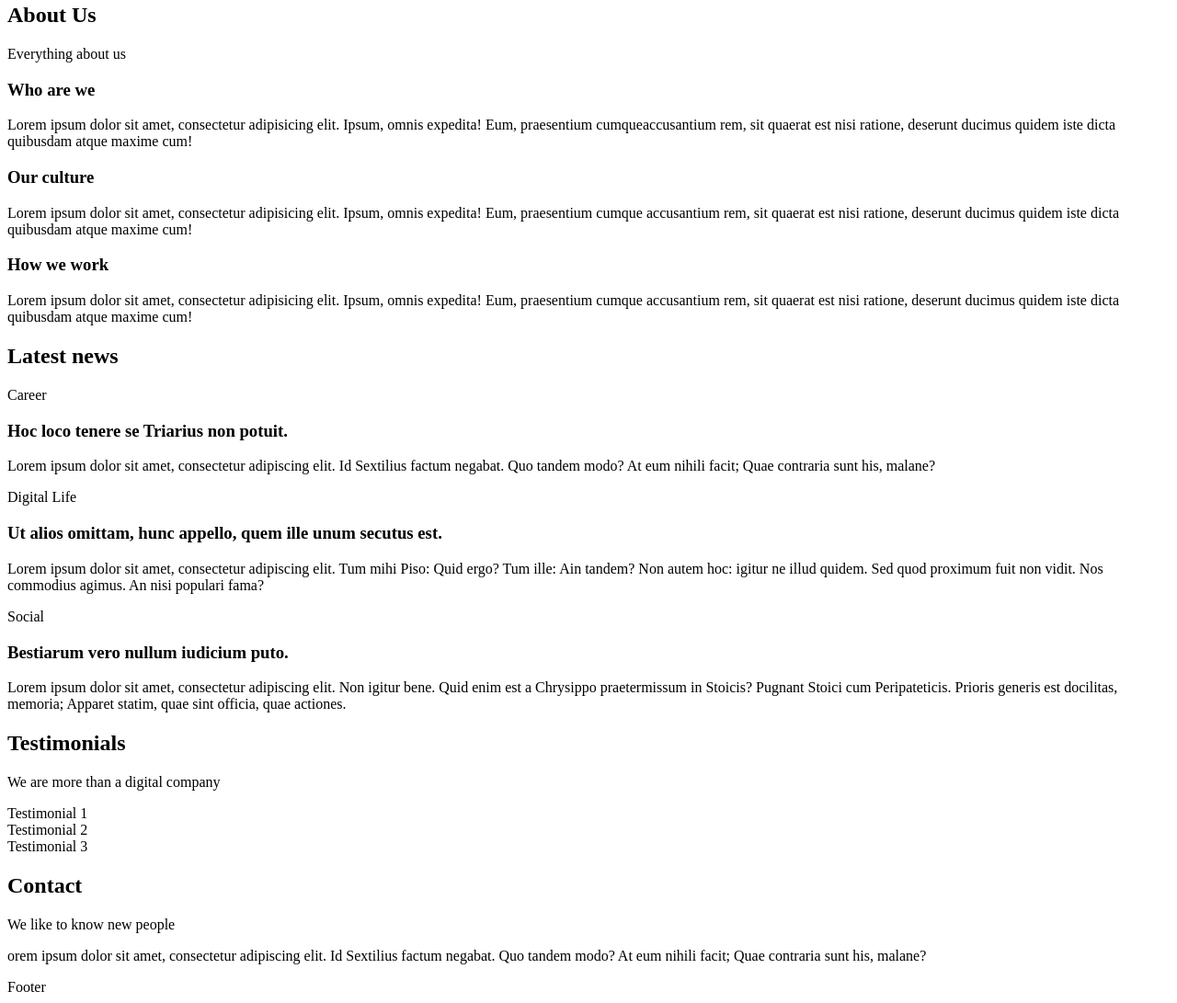
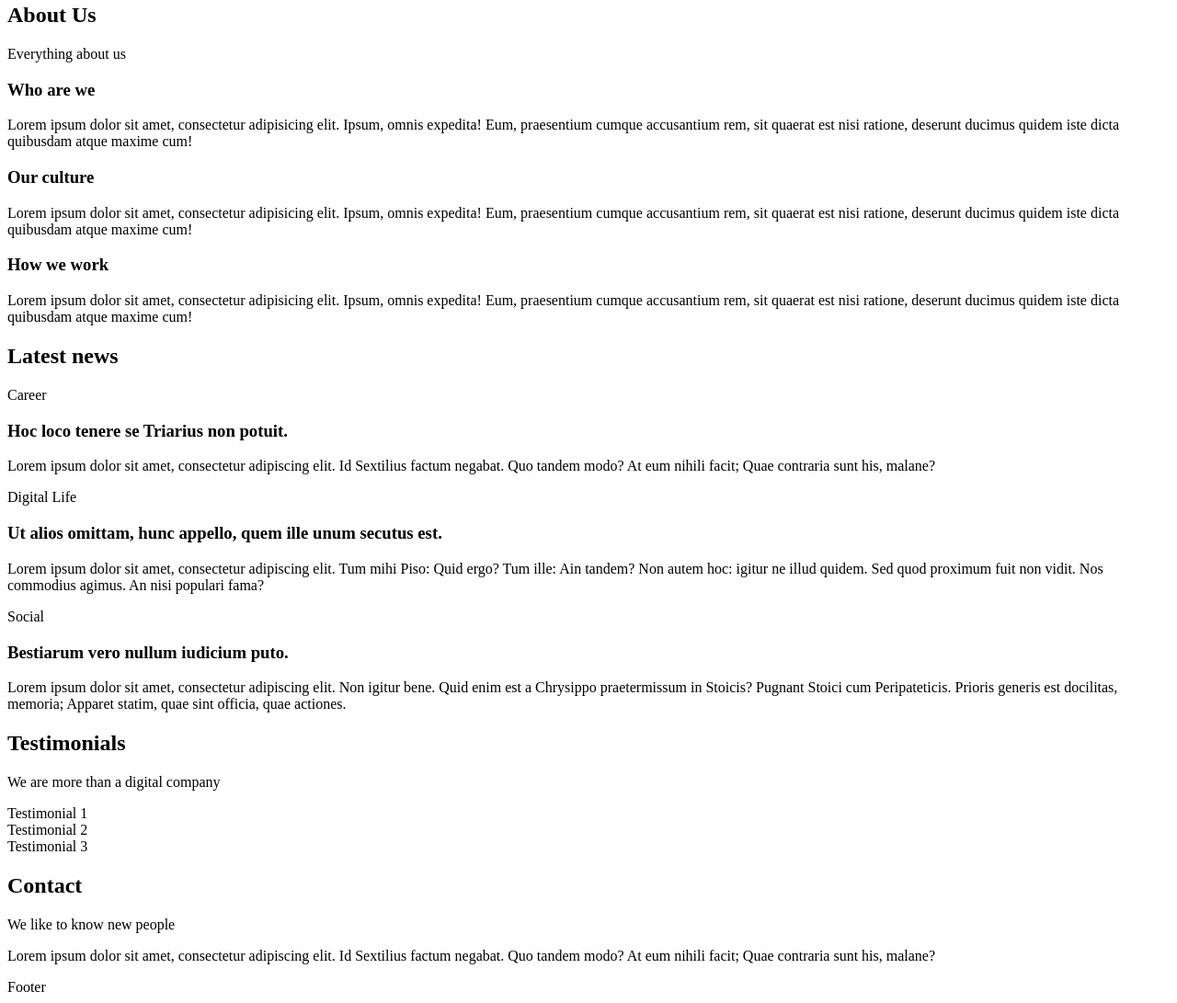
Before and after one commit to marktipton/holbertonschool-web_front_end, a plain HTML site: page html_advanced/12-index.html in a window 1280 px wide. Shown: the part 660-1751 px from the top of the page at 92% size. Drawn offline with Linux system fonts and the light colour scheme.

Commit message:
fixed type ;/

```diff
--- a/html_advanced/12-index.html
+++ b/html_advanced/12-index.html
@@ -49,11 +49,11 @@
           <h2>About Us</h2>
           <p>Everything about us</p>
           <h3>Who are we</h3>
-            <p>Lorem ipsum dolor sit amet, consectetur adipisicing elit. Ipsum, omnis expedita! Eum, praesentium cumqueaccusantium rem, sit quaerat est nisi ratione, deserunt ducimus quidem iste dicta quibusdam atque maxime cum!</p>
+          <p>Lorem ipsum dolor sit amet, consectetur adipisicing elit. Ipsum, omnis expedita! Eum, praesentium cumque accusantium rem, sit quaerat est nisi ratione, deserunt ducimus quidem iste dicta quibusdam atque maxime cum!</p>
           <h3>Our culture</h3>
-            <p>Lorem ipsum dolor sit amet, consectetur adipisicing elit. Ipsum, omnis expedita! Eum, praesentium cumque accusantium rem, sit quaerat est nisi ratione, deserunt ducimus quidem iste dicta quibusdam atque maxime cum!</p>
+          <p>Lorem ipsum dolor sit amet, consectetur adipisicing elit. Ipsum, omnis expedita! Eum, praesentium cumque accusantium rem, sit quaerat est nisi ratione, deserunt ducimus quidem iste dicta quibusdam atque maxime cum!</p>
           <h3>How we work</h3>
-            <p>Lorem ipsum dolor sit amet, consectetur adipisicing elit. Ipsum, omnis expedita! Eum, praesentium cumque accusantium rem, sit quaerat est nisi ratione, deserunt ducimus quidem iste dicta quibusdam atque maxime cum!</p>
+          <p>Lorem ipsum dolor sit amet, consectetur adipisicing elit. Ipsum, omnis expedita! Eum, praesentium cumque accusantium rem, sit quaerat est nisi ratione, deserunt ducimus quidem iste dicta quibusdam atque maxime cum!</p>
         </section>
         <section>
           <h2>Latest news</h2>
@@ -65,7 +65,7 @@
           <article>
             <p>Digital Life</p>
             <h3>Ut alios omittam, hunc appello, quem ille unum secutus est.</h3>
-            <p> Lorem ipsum dolor sit amet, consectetur adipiscing elit. Tum mihi Piso: Quid ergo? Tum ille: Ain tandem? Non autem hoc: igitur ne illud quidem. Sed quod proximum fuit non vidit. Nos commodius agimus. An nisi populari fama?</p>
+            <p>Lorem ipsum dolor sit amet, consectetur adipiscing elit. Tum mihi Piso: Quid ergo? Tum ille: Ain tandem? Non autem hoc: igitur ne illud quidem. Sed quod proximum fuit non vidit. Nos commodius agimus. An nisi populari fama?</p>
           </article>
           <article>
             <p>Social</p>
@@ -83,7 +83,7 @@
       <section>
         <h2>Contact</h2>
         <p>We like to know new people</p>
-        <p>orem ipsum dolor sit amet, consectetur adipiscing elit. Id Sextilius factum negabat. Quo tandem modo? At eum nihili facit; Quae contraria sunt his, malane?</p>
+        <p>Lorem ipsum dolor sit amet, consectetur adipiscing elit. Id Sextilius factum negabat. Quo tandem modo? At eum nihili facit; Quae contraria sunt his, malane?</p>
       </section>
     </main>
     <footer>Footer</footer>
```
